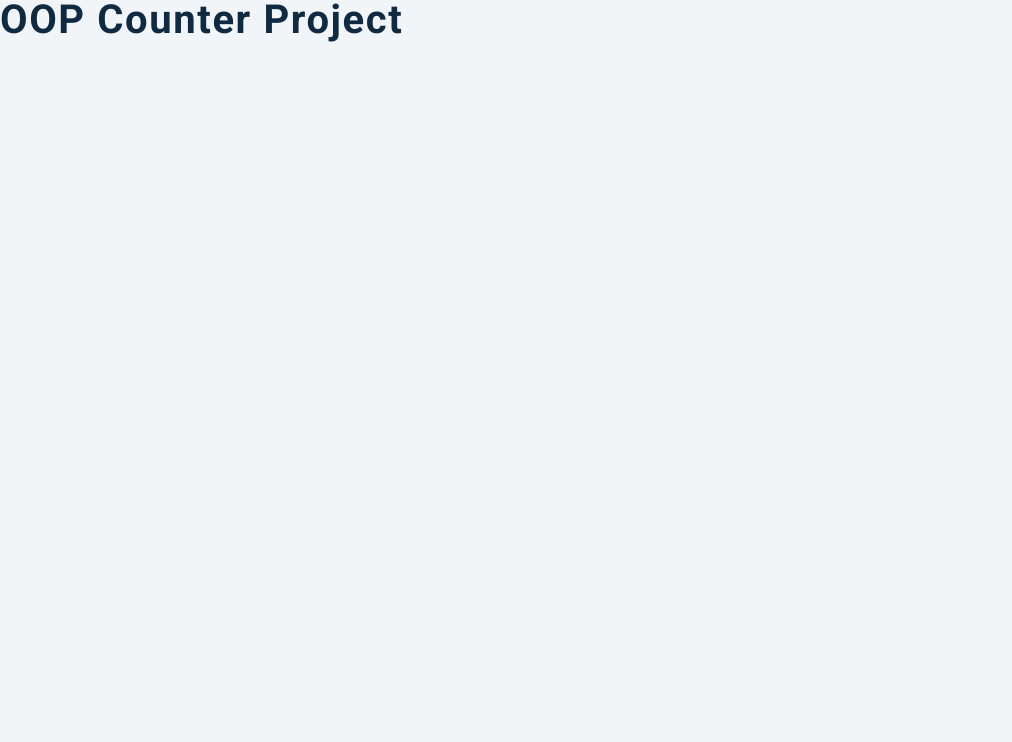
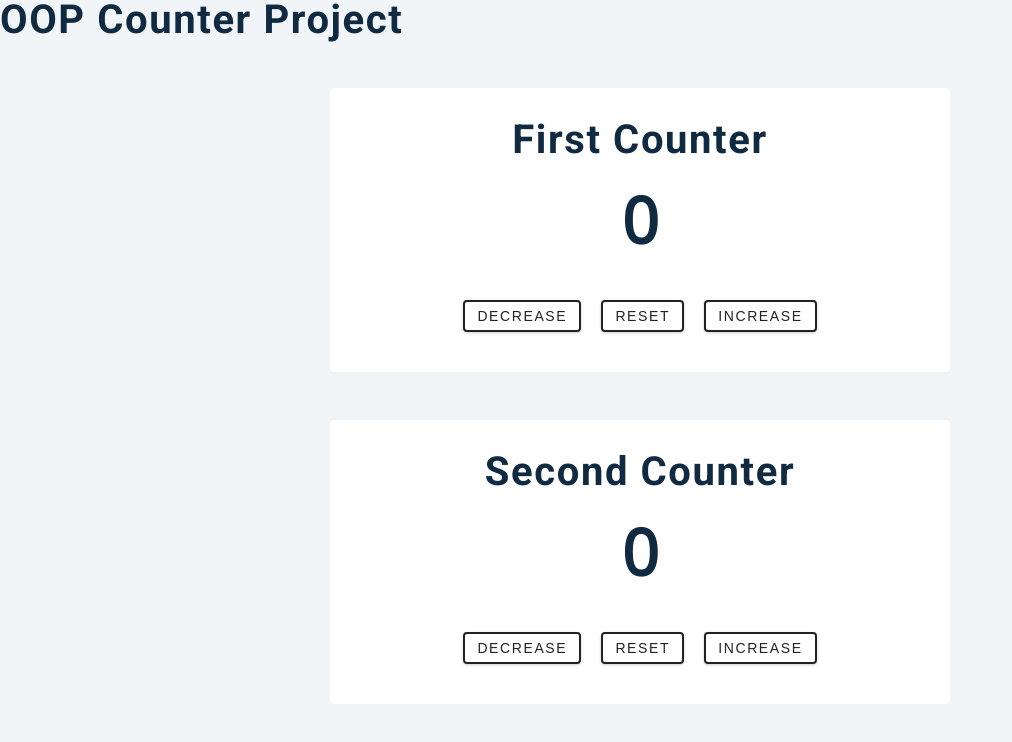
Before and after one commit to drronidz/counter, a plain HTML site: page index.html in a window 1280 px wide. Shown: the whole page, without its empty margins (0-1012 px from the left). Drawn offline with nearby package versions, Linux system fonts and the light colour scheme.

Commit message:
Setting up the HTML file ...

```diff
--- a/index.html
+++ b/index.html
@@ -8,6 +8,25 @@
   </head>
   <body>
     <h2>OOP counter project</h2>
+    <div class="container first-counter">
+      <h2>First counter</h2>
+      <span class="value">0</span>
+      <div class="button-container">
+        <button class="btn decrease">Decrease</button>
+        <button class="btn reset">reset</button>
+        <button class="btn increase">increase</button>
+      </div>
+    </div>
+
+    <div class="container second-counter">
+      <h2>Second counter</h2>
+      <span class="value">0</span>
+      <div class="button-container">
+        <button class="btn decrease">Decrease</button>
+        <button class="btn reset">reset</button>
+        <button class="btn increase">increase</button>
+      </div>
+    </div>
     <script src="app.js"></script>
   </body>
 </html>
```
